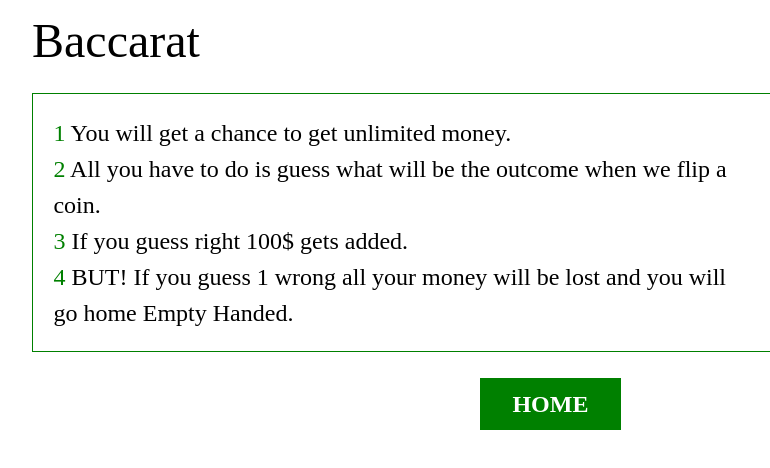
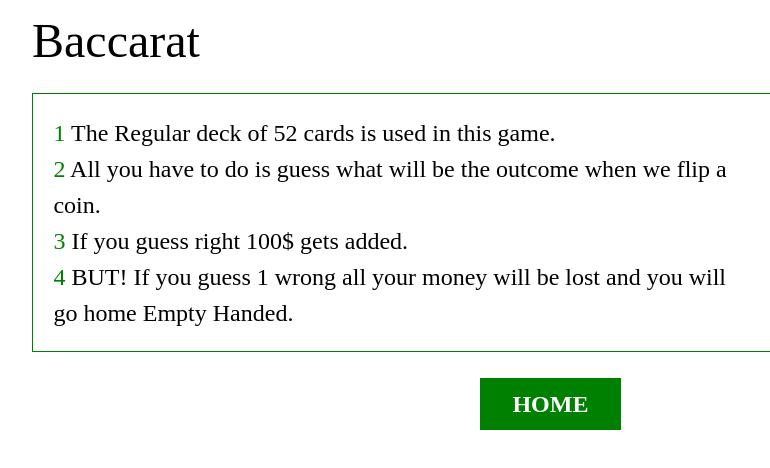
Before and after one commit to JoMallari98/casino, a plain HTML site: page Website_Management/Pages/Baccarat/index.html in a window 1280 px wide. Shown: the full height of the page, 96-866 px from the left. Drawn offline with Linux system fonts and the light colour scheme; grey boxes are pictures that could not be loaded.

Commit message:
Baccarat

```diff
--- a/Website_Management/Pages/Baccarat/index.html
+++ b/Website_Management/Pages/Baccarat/index.html
@@ -14,7 +14,7 @@
     </div>
     <div class="Rules">
         <div class="rule">
-            <span class="Bullet">1</span> You will get a chance to get unlimited money. <br>
+            <span class="Bullet">1</span> The Regular deck of 52 cards is used in this game. <br>
             <span class="Bullet">2</span> All you have to do is guess what will be the outcome when we flip a coin. <br>
             <span class="Bullet">3</span> If you guess right 100$ gets added. <br>
             <span class="Bullet">4</span> BUT! If you guess 1 wrong all your money will be lost and you will go home Empty Handed. <br>
```
